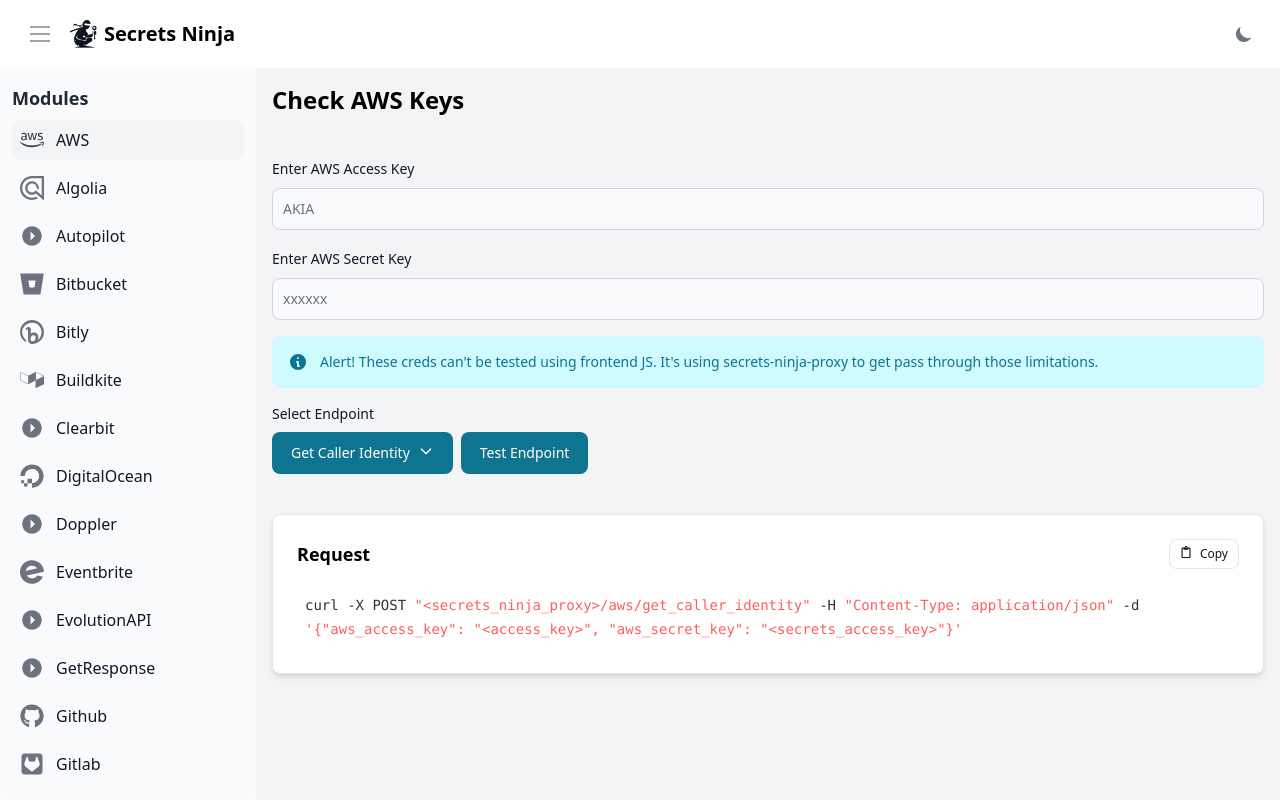
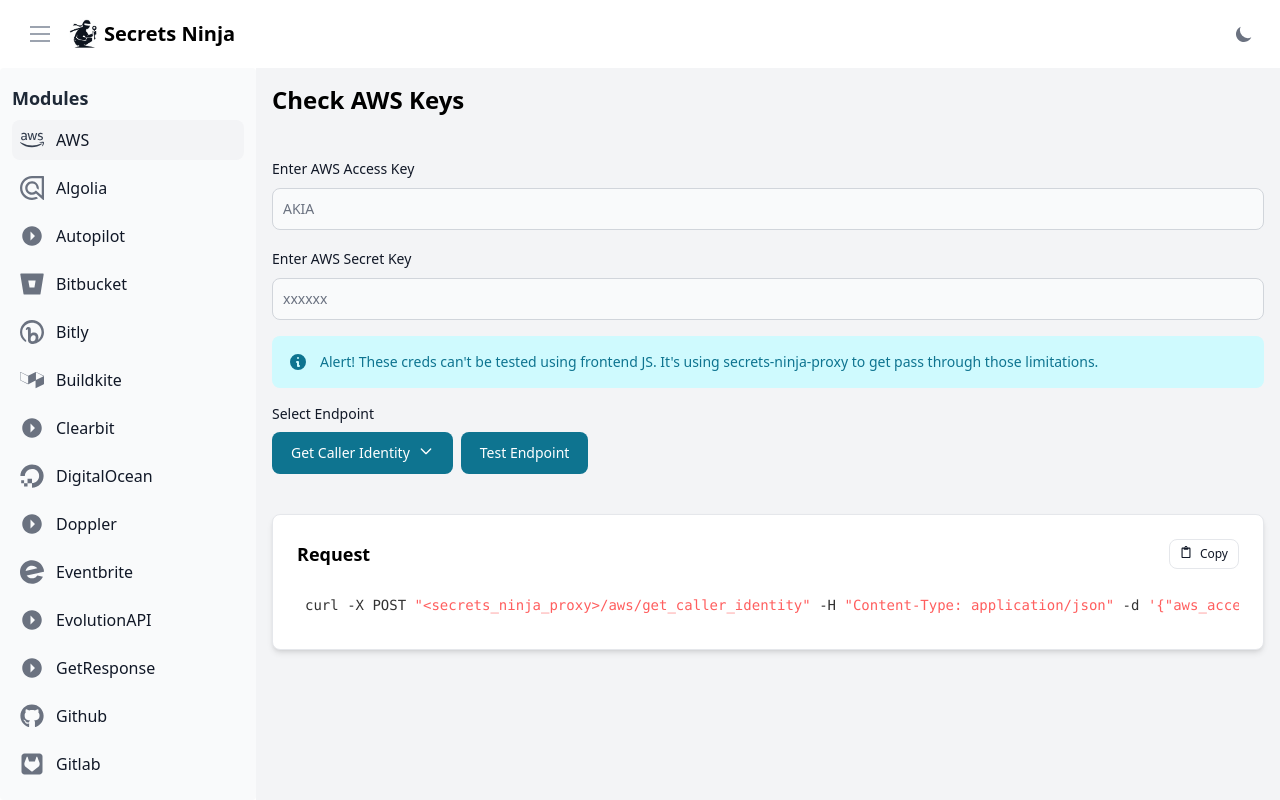
Before and after one commit to NikhilPanwar/secrets-ninja, a React (Vite) app: page /aws in a window 1280 px wide. Built offline with nearby package versions, Linux system fonts and the light colour scheme.

Commit message:
wrap long lines in requests window

```diff
--- a/src/components/request_window.jsx
+++ b/src/components/request_window.jsx
@@ -1,4 +1,4 @@
-import React, { useState } from 'react';
+import React from 'react';
 import { Card } from 'flowbite-react';
 import CopyButton from './copy_button';
 import '../css/json_theme.css';
@@ -17,7 +17,7 @@
   },
   'hljs-string': {
     ...github['hljs-string'],
-    color: '#ff5e5e' // softened red
+    color: '#ff5e5e'
   },
   'hljs-literal': {
     ...github['hljs-literal'],
@@ -40,10 +40,13 @@
         <h2 className="text-lg font-semibold dark:text-white">Request</h2>
         <CopyButton textToCopy={curl} />
       </div>
-      <div className="overflow-auto" style={{ maxHeight: '58vh' }}>
+      <div className="overflow-x-auto" style={{ maxHeight: '58vh' }}>
         <SyntaxHighlighter
-          codeTagProps={{ className: 'text-xs md:text-sm font-mono dark:text-white' }}
-          wrapLongLines={true}
+          codeTagProps={{
+            className: 'text-xs md:text-sm font-mono dark:text-white',
+            style: { whiteSpace: 'pre' }
+          }}
+          wrapLongLines={false}
           language="bash"
           style={customStyle}
         >
```
